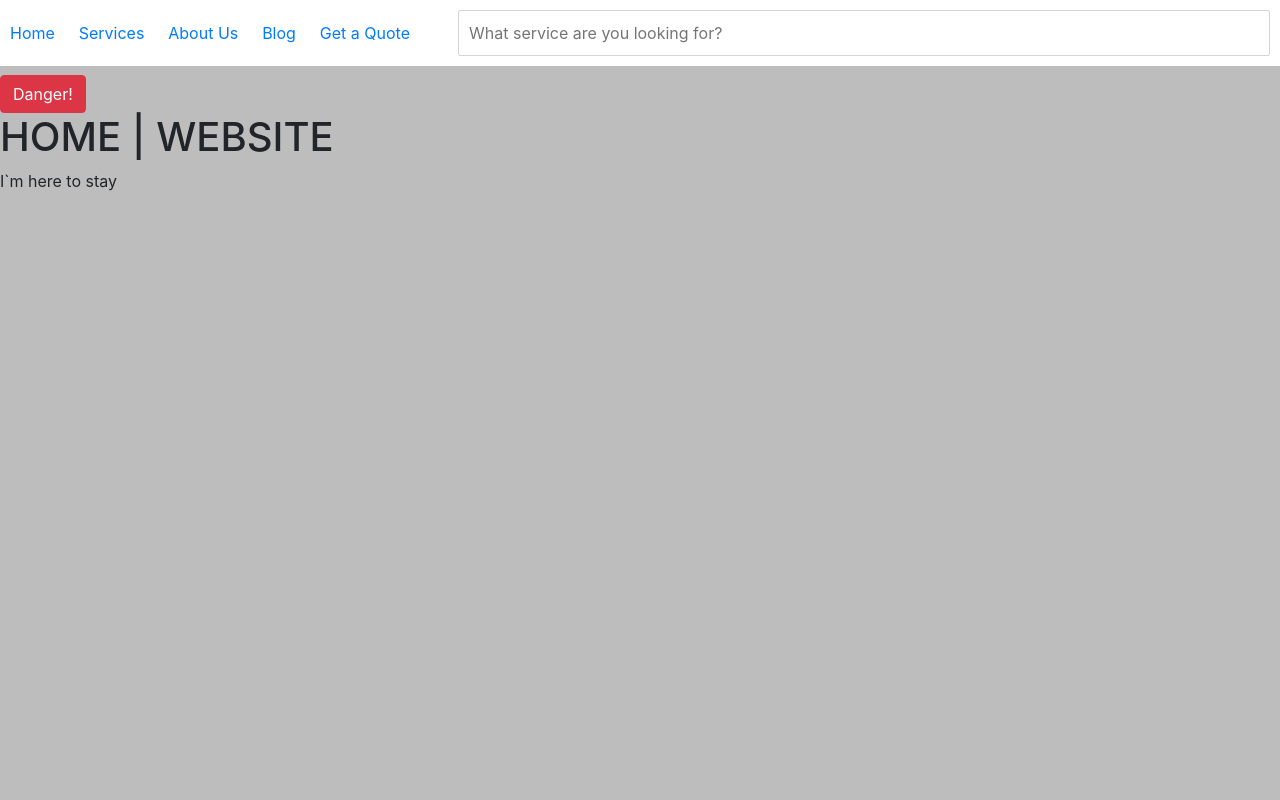
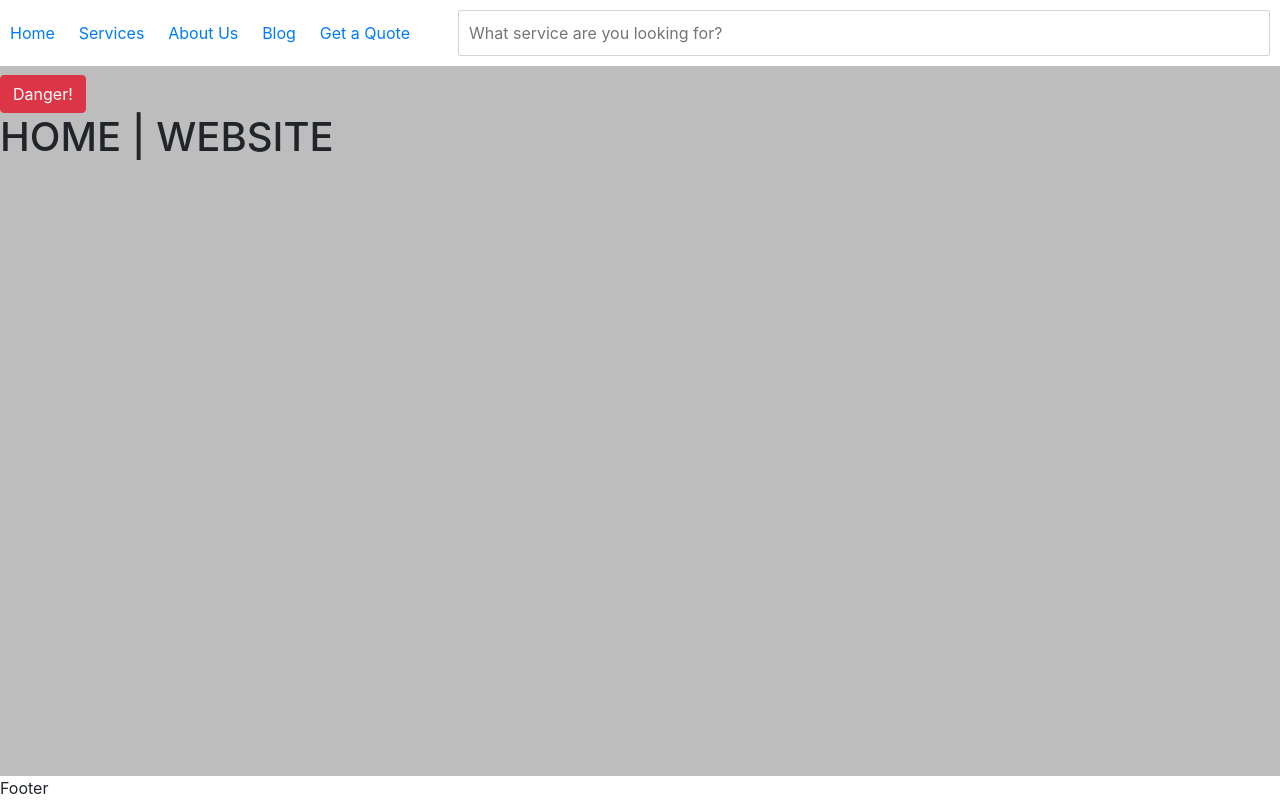
Before and after one commit to sethjdev/nextjs_boilerplate, a Next.js app: page / in a window 1280 px wide. Built offline with nearby package versions, Linux system fonts and the light colour scheme.

Commit message:
update components and gitignore

```diff
--- /dev/null
+++ b/components/depends.js
@@ -0,0 +1,5 @@
+import glob_style from '../styles/global.scss';
+
+export default () => (
+    <style dangerouslySetInnerHTML={{ __html: glob_style }} />
+)
--- a/components/footer.js
+++ b/components/footer.js
@@ -2,9 +2,14 @@ import Link from 'next/link'
 import Head from 'next/head'
 import Header from './header'
 import Meta from './meta'
+import foot_style from '../styles/footer.scss';
 
 export default () => (
-    <footer>
-        {'I`m here to stay'}
-    </footer>
+    <div>
+        <style dangerouslySetInnerHTML={{ __html: foot_style }}></style>
+        <footer>
+            {'Footer'}
+        </footer>
+    </div>
+
 )
--- a/components/layout.js
+++ b/components/layout.js
@@ -3,11 +3,12 @@ import Head from 'next/head'
 import Header from './header'
 import Meta from './meta'
 import Footer from './footer'
-
+import Depends from './depends'
 export default ({ children }) => (
     <div>
         <Meta></Meta>
         <Header></Header>
+        <Depends></Depends>
         <div className="main-body">
             {children}
         </div>
--- a/components/meta.js
+++ b/components/meta.js
@@ -2,7 +2,6 @@ import Link from 'next/link'
 import Head from 'next/head'
 import Header from './header'
 import bootstrap from 'bootstrap/dist/css/bootstrap.min.css';
-import glob_style from '../styles/global.scss';
 
 export default ({ title = 'This is the default title' }) => (
     <Head>
@@ -11,7 +10,5 @@ export default ({ title = 'This is the default title' }) => (
         <meta name='viewport' content='initial-scale=1.0, width=device-width' />
 
         <style dangerouslySetInnerHTML={{ __html: bootstrap }} />
-
-        <style dangerouslySetInnerHTML={{ __html: glob_style }} />
-    </Head>
+     </Head>
 )
--- /dev/null
+++ b/styles/footer.scss
@@ -0,0 +1,8 @@
+footer {
+    width: 100%;
+    display: block;
+    position: fixed;
+    bottom: 0;
+    left: 0;
+    background-color: white;
+}
--- a/styles/global.scss
+++ b/styles/global.scss
@@ -1,5 +1,5 @@
 body {
-    background-color: #bdbdbd!important;
+    background-color: #bdbdbd;
 }
 
 .main-body {
```
Also changed, not shown: 1 other file (tests, documents, lock files or other folders).
